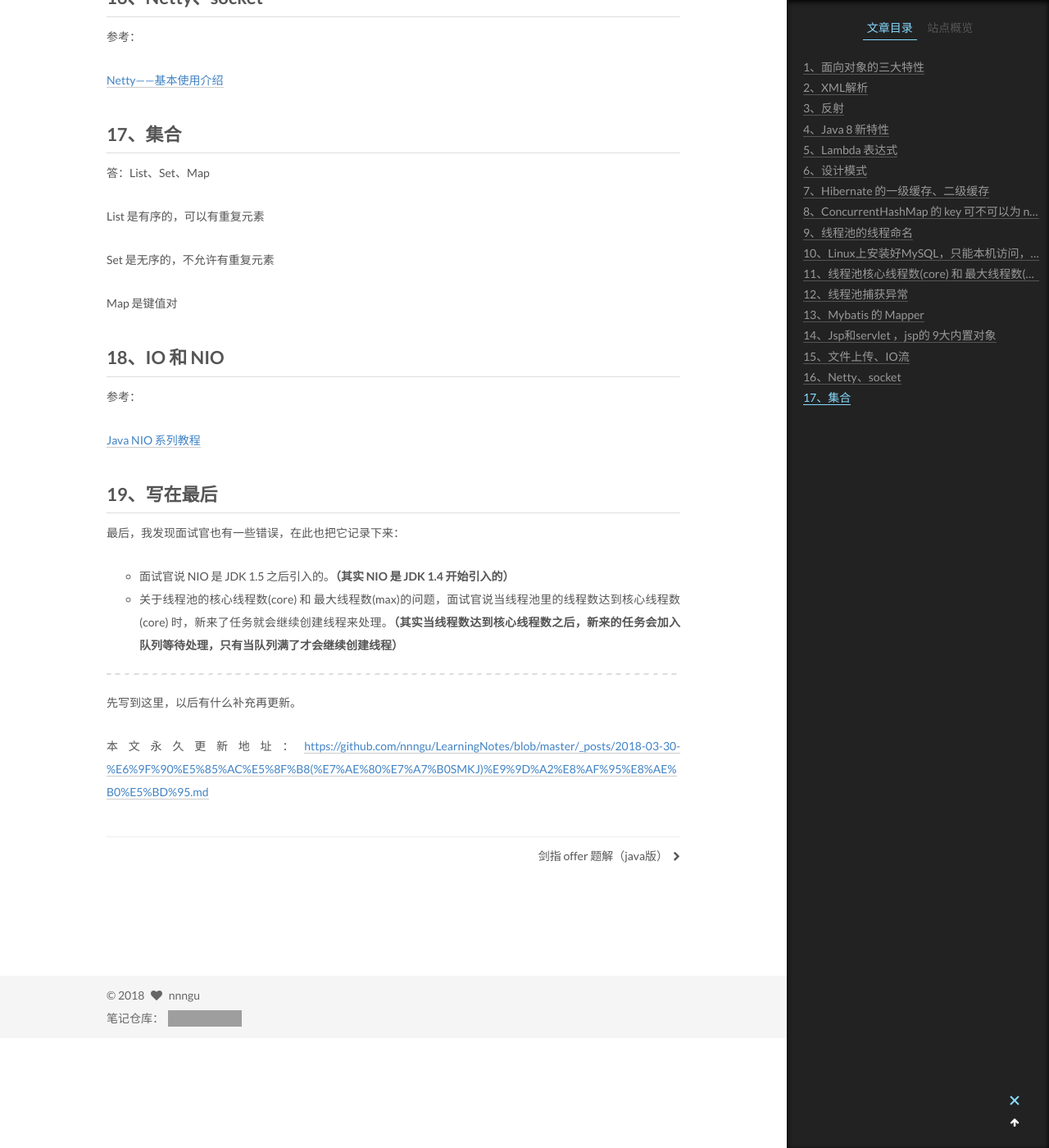
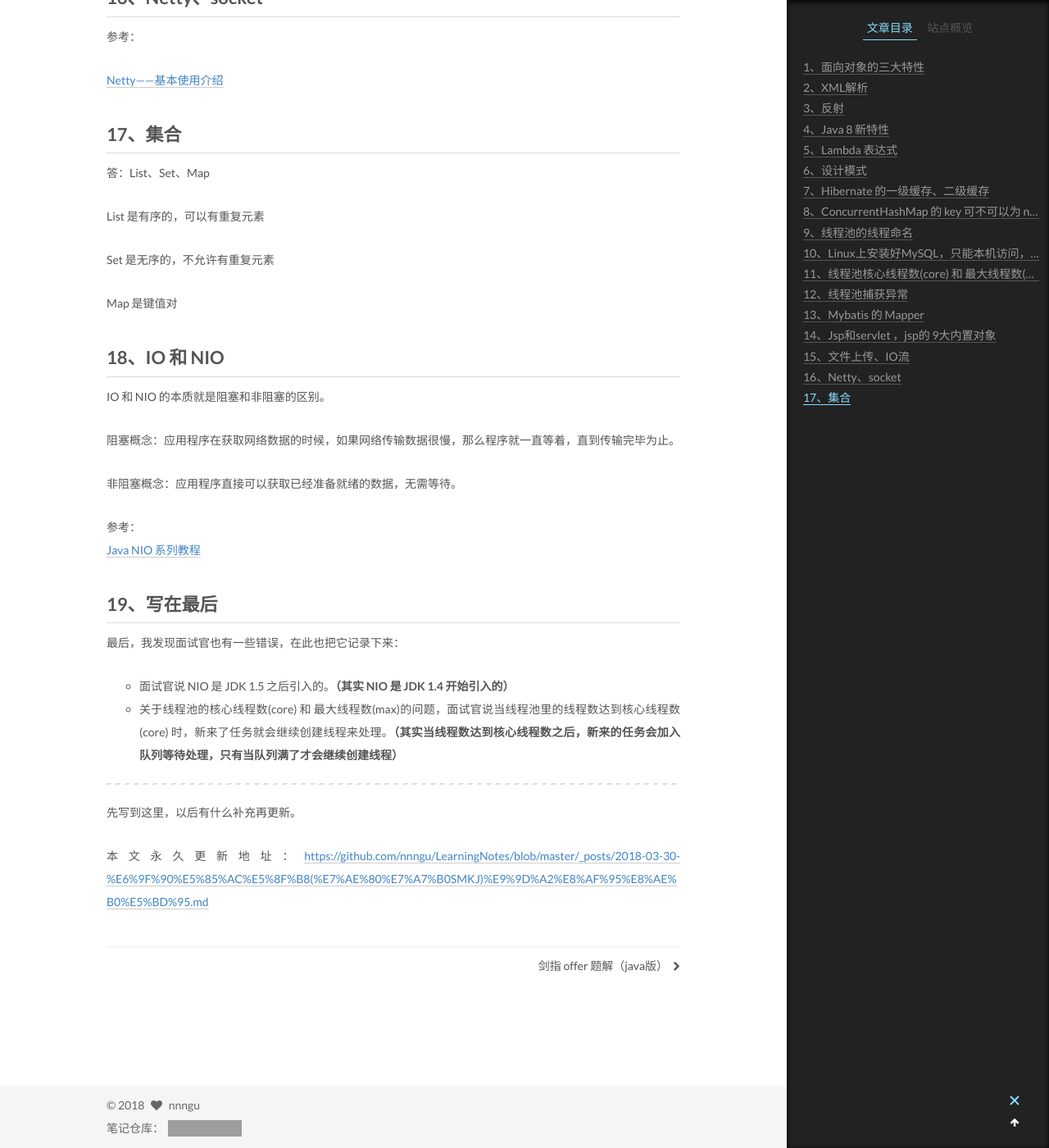
Before and after one commit to nnngu/LearningNotes, a Jekyll site: the page built from _posts/2018-03-30-某公司(简称SMKJ)面试记录.md, in a window 1280 px wide and 1400 px high, scrolled down 7086 px. Shown: the whole window at 82% size. Built offline with Jekyll 4.4.1, drawn with Linux system fonts in a browser that asks for light colours; grey boxes are pictures that could not be loaded.

Commit message:
修改文件: _posts/2018-03-30-某公司(简称SMKJ)面试记录.md

```diff
--- a/_posts/2018-03-30-某公司(简称SMKJ)面试记录.md
+++ b/_posts/2018-03-30-某公司(简称SMKJ)面试记录.md
@@ -274,8 +274,13 @@ Map 是键值对
 
 ## 18、IO 和 NIO
 
+IO 和 NIO 的本质就是阻塞和非阻塞的区别。
+
+阻塞概念：应用程序在获取网络数据的时候，如果网络传输数据很慢，那么程序就一直等着，直到传输完毕为止。
+
+非阻塞概念：应用程序直接可以获取已经准备就绪的数据，无需等待。
+
 参考：
-
 [Java NIO 系列教程](http://ifeve.com/java-nio-all/)
 
 
```
